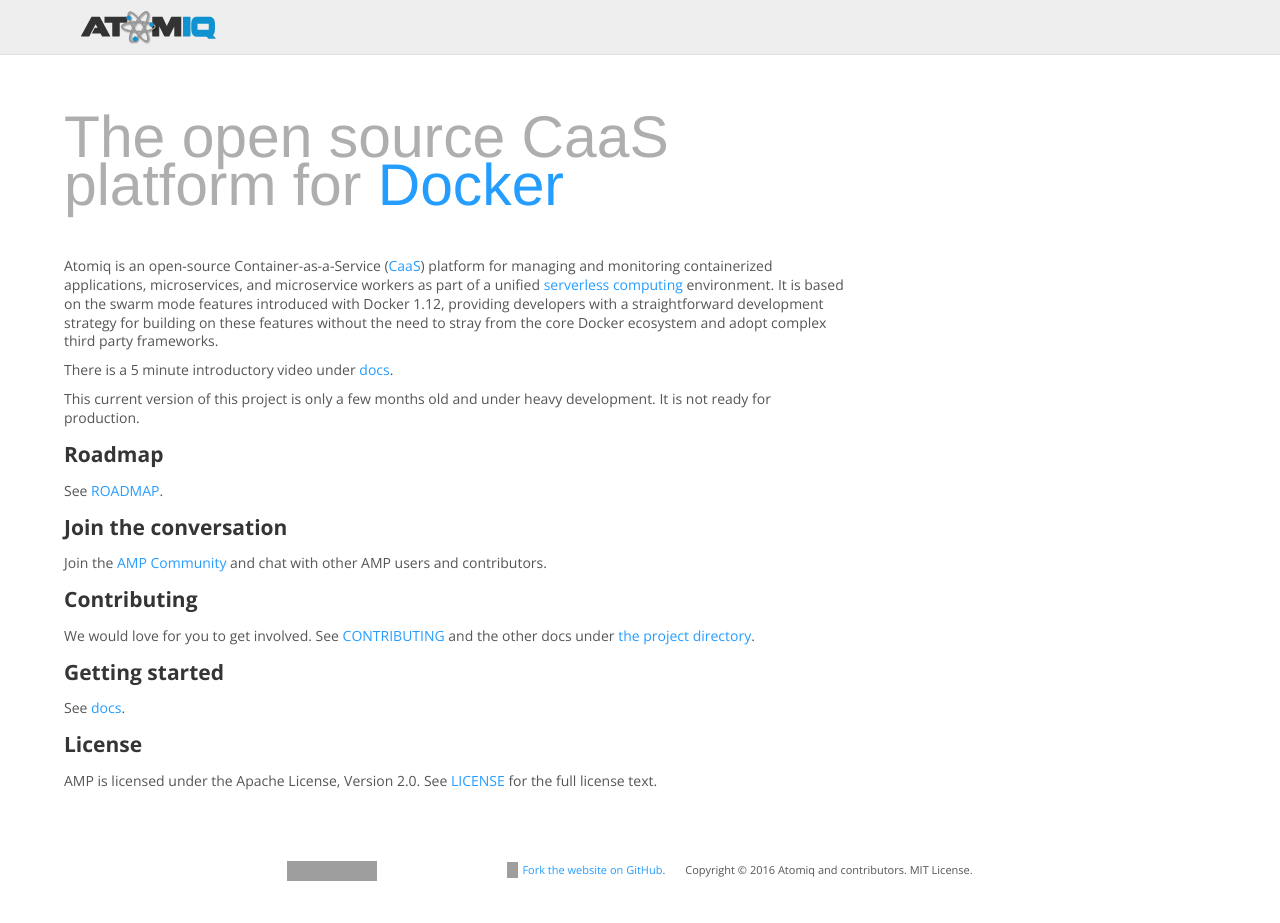
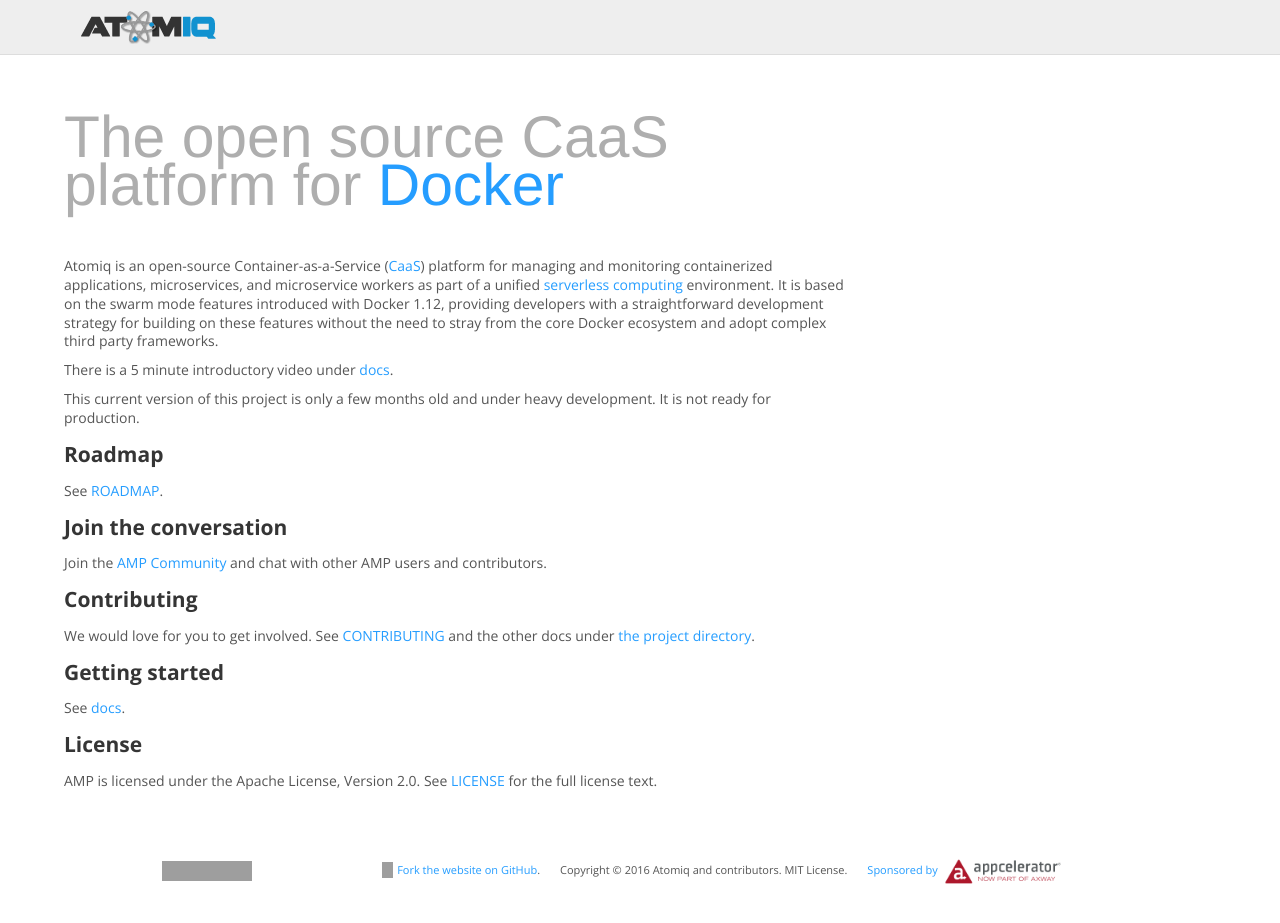
Before and after one commit to atomiqio/atomiqio.github.io, a Jekyll site: the page built from index.md, in a window 1280 px wide and 959 px high. Shown: the top 923 px of the window. Built offline with Jekyll 4.4.1, drawn with Linux system fonts in a browser that asks for light colours; nearby versions of some CDN libraries; grey boxes are pictures that could not be loaded.

Commit message:
Add appcelerator part of axway

```diff
--- a/_includes/footer/footer-en.html
+++ b/_includes/footer/footer-en.html
@@ -27,5 +27,6 @@
         <div id="fork"><a href="https://github.com/atomiqio/atomiqio.github.io">Fork the website on GitHub</a>.
         </div>
         <div>Copyright &copy; 2016 Atomiq and contributors. MIT License.</div>
+        <div><a href="http://appcelerator.com"><span style="vertical-align:top">Sponsored by</span><img alt="appcelerator" src="/images/logo/appc-axway-logo-landscape.png" style="height:60px;position:relative;top:-20px;left:-15px"></a></div>
     </div>
 </footer>
```
Also changed, not shown: images/logo/appc-axway-logo-landscape.png (added).
